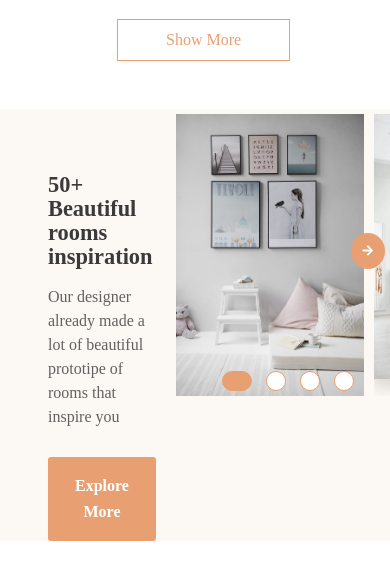
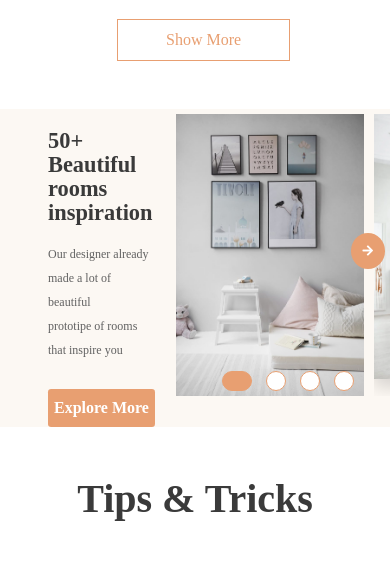
Before and after one commit to AleksandreGaspariani/funiro, a plain HTML site: page index.html in a window 390 px wide. Shown: the part 4308-4894 px from the top of the page. Drawn offline with nearby package versions, Linux system fonts and the light colour scheme.

Commit message:
stage4 fix

```diff
--- a/css/style.css
+++ b/css/style.css
@@ -731,17 +731,17 @@ body {
 		margin: 0;
 	}
 	#stage4 .text-wrap {
-		padding-top: 4rem;
+		padding-top: 1.25rem;
 		/*padding: 0 !important;*/
 		font-size: 1.40rem;
 		line-height: 24px;
 	}
 	#stage4 > div > div > small {
-		font-size: 1rem;
+		font-size: 0.75rem;
 		line-height: 2px;
 	}
 	#stage4 > div > div > button {
-		padding: 1rem;
+		padding: 6px;
 		margin-left: 0;
 		width: auto;
 	}
```
